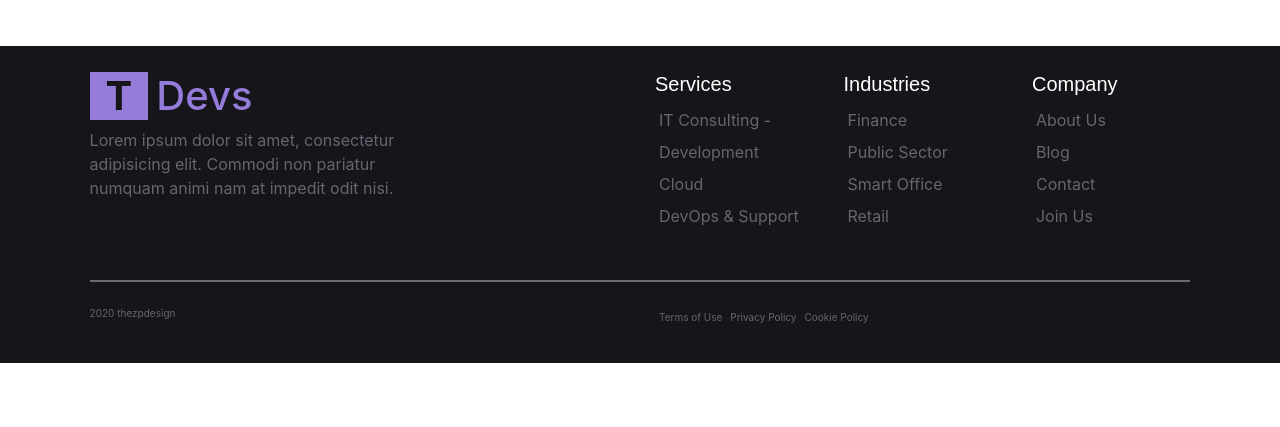
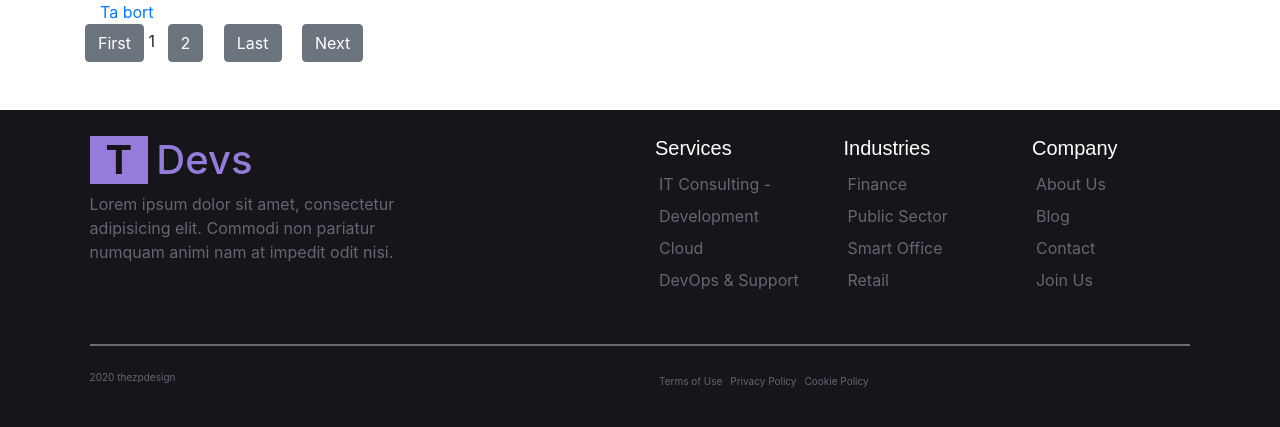
Before and after one commit to Khaled-AlAsadi/DriveTrainer, a Django app: page /trafic_rules in a window 1280 px wide. Shown: the part 666-1093 px from the top of the page. Before the commit the page ends 1029 px from the top, so only its background shows below. Run offline with Django 4.2, Linux system fonts and the light colour scheme; a user stored in the database is signed in; data comes from the database, SQL or seed files in the repository; both versions use the stored data as it was after the commit.

Commit message:
Add link for deleting a trafic-rule

```diff
--- a/templates/trafic_rules.html
+++ b/templates/trafic_rules.html
@@ -12,6 +12,8 @@
         <p>{{ rule.sub_title }}</p>
         <img class="img-fluid" src="{{ rule.image_link }}" />
         <p>{{ rule.sub_text }}</p>
+        <p>{{ rule.id }}</p>
+        <a href="{% url 'traficrule_delete' id=rule.id %}">Ta bort</a>
     </div>
   {% endfor %}
   {% endif %}
```
Also changed, not shown: db.sqlite3.
